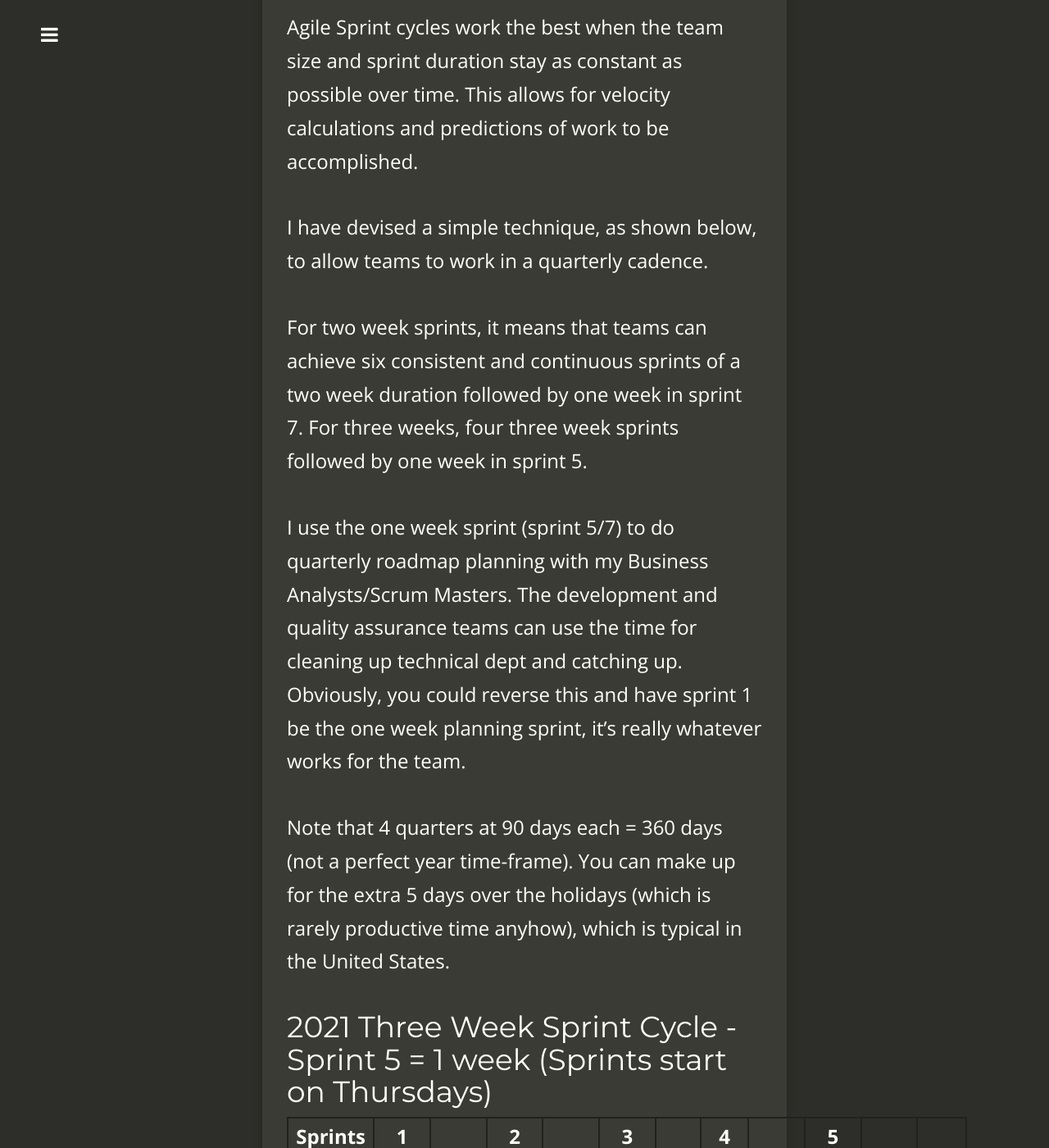
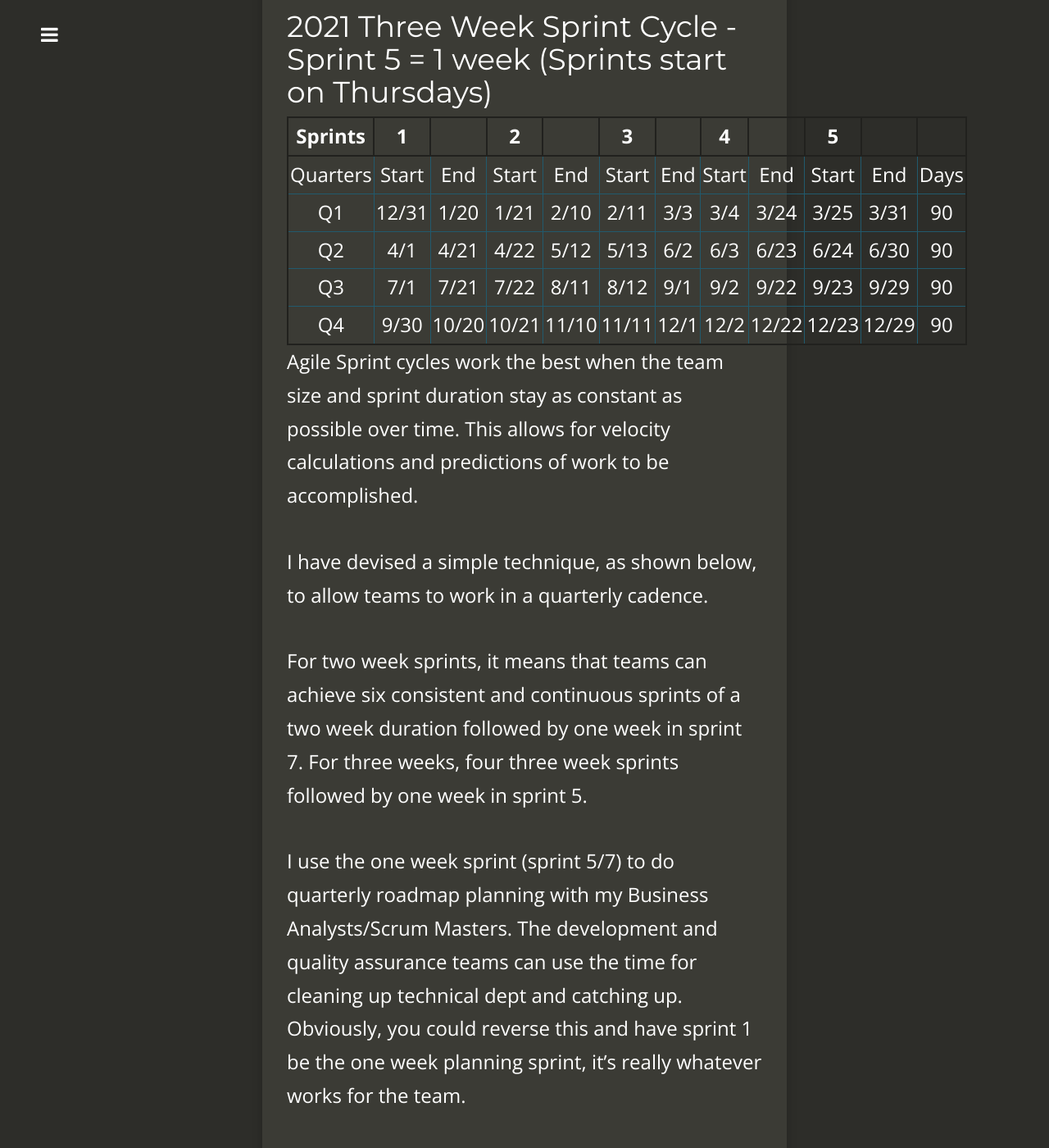
Before and after one commit to GitMje/gitmje.github.io, a Jekyll site: the page built from _posts/2021-02-17-agile-timelines.md, in a window 1280 px wide and 1400 px high, scrolled down 849 px. Shown: the whole window at 82% size. Built offline with Jekyll 4.4.1, drawn with Linux system fonts in a browser that asks for light colours; nearby versions of some CDN libraries; part of the change alters nothing that is shown; some of the changed text lies outside the part shown.

Commit message:
Move table up to inside text

```diff
--- a/_posts/2021-02-17-agile-timelines.md
+++ b/_posts/2021-02-17-agile-timelines.md
@@ -12,7 +12,17 @@ tags:
 
 Most companies that I have worked at require the Agile Sprint teams to develop a roadmap for the project.  Management typically want to know what the "Big Rocks" are that I will be working on this business quarter vs next business quarter.
 
-Below are some examples of how to build sprint cycles into business quarters.  It creates a convenient method to build roadmaps for work.
+Below is an example of how to build sprint cycles into business quarters.  It creates a convenient method to build roadmaps for work.
+
+## 2021 Three Week Sprint Cycle - Sprint 5 = 1 week (Sprints start on Thursdays)
+
+|Sprints|1||2||3||4||5|||
+|:-:|:-:|:-:|:-:|:-:|:-:|:-:|:-:|:-:|:-:|:-:|:-:|
+|Quarters|Start|End|Start|End|Start|End|Start|End|Start|End|Days|
+|Q1|12/31|1/20|1/21|2/10|2/11|3/3|3/4|3/24|3/25|3/31|90|
+|Q2|4/1|4/21|4/22|5/12|5/13|6/2|6/3|6/23|6/24|6/30|90|
+|Q3|7/1|7/21|7/22|8/11|8/12|9/1|9/2|9/22|9/23|9/29|90|
+|Q4|9/30|10/20|10/21|11/10|11/11|12/1|12/2|12/22|12/23|12/29|90|
 
 Agile Sprint cycles work the best when the team size and sprint duration stay as constant as possible over time.  This allows for velocity calculations and predictions of work to be accomplished.
 
@@ -24,15 +34,7 @@ I use the one week sprint (sprint 5/7) to do quarterly roadmap planning with my
 
 Note that 4 quarters at 90 days each = 360 days (not a perfect year time-frame).  You can make up for the extra 5 days over the holidays (which is rarely productive time anyhow), which is typical in the United States.
 
-## 2021 Three Week Sprint Cycle - Sprint 5 = 1 week (Sprints start on Thursdays)
-
-|Sprints|1||2||3||4||5|||
-|:-:|:-:|:-:|:-:|:-:|:-:|:-:|:-:|:-:|:-:|:-:|:-:|
-|Quarters|Start|End|Start|End|Start|End|Start|End|Start|End|Days|
-|Q1|12/31|1/20|1/21|2/10|2/11|3/3|3/4|3/24|3/25|3/31|90|
-|Q2|4/1|4/21|4/22|5/12|5/13|6/2|6/3|6/23|6/24|6/30|90|
-|Q3|7/1|7/21|7/22|8/11|8/12|9/1|9/2|9/22|9/23|9/29|90|
-|Q4|9/30|10/20|10/21|11/10|11/11|12/1|12/2|12/22|12/23|12/29|90|
+Below are a couple of different configurations of the same concept, but using different starting days and durations.
 
 ## 2021 Three Week Sprint Cycle - Sprint 5 = 1 week (Sprints start on Mondays)
 
```
